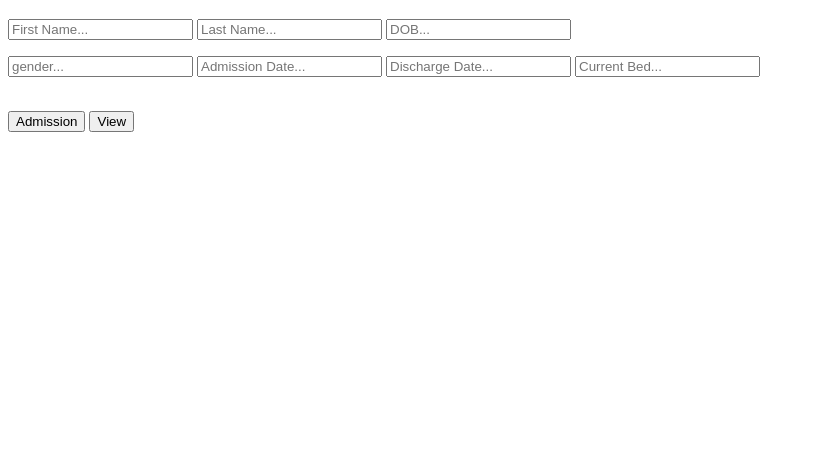
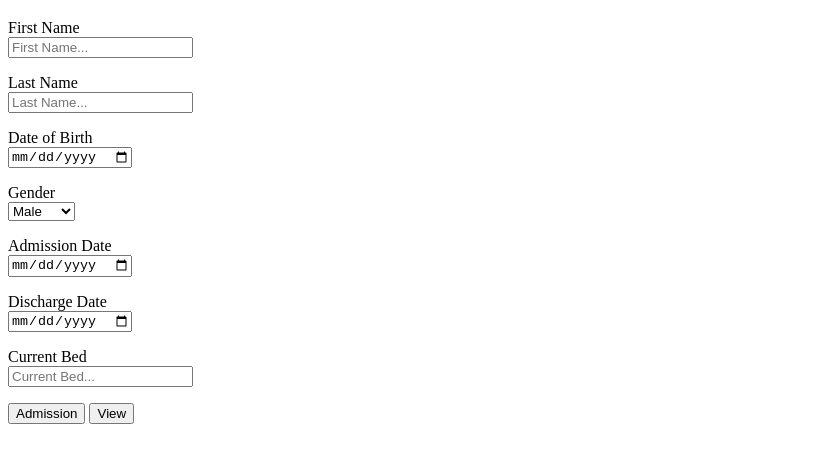
Before and after one commit to xkyu815/ADT-Event-Handler, a plain HTML site: page index.html in a window 1280 px wide. Shown: the part 61-524 px from the top of the page, without its empty margins (0-815 px from the left). Drawn offline with Linux system fonts and the light colour scheme; no server answers.

```diff
--- a/index.html
+++ b/index.html
@@ -8,13 +8,16 @@
     <h1>Patient Information</h1>
     <div id='create-patient'>
       <form id="patient-form">
-        <input required id="firstName" placeholder="First Name...">
-        <input required id="lastName" placeholder="Last Name...">
-        <input required id="dob" placeholder="DOB...">
-        <p><input required id="gender" placeholder="gender...">
-        <input required id="admissionDate" placeholder="Admission Date...">
-        <input required id="dischargeDate" placeholder="Discharge Date...">
-        <input id="currentBed" placeholder="Current Bed..."></p><br>
+        <label>First Name<br><input required id="firstName" placeholder="First Name..."></label><br>
+       <p><label>Last Name<br><input required id="lastName" placeholder="Last Name..."></label></p>
+       <p><label>Date of Birth<br><input required type="date" id="dob"></label></p>
+       <p><label>Gender<br><select name = "gender" required id="gender"></label></p>
+        <option value="Male">Male</option>
+        <option value="Female">Female</option></select>
+
+       <p><label>Admission Date<br><input required type="date" id="admissionDate" placeholder="Admission Date..."></label></p>
+       <p><label>Discharge Date<br><input type="date" id="dischargeDate" placeholder="Discharge Date..."></label></p>
+       <p><label>Current Bed<br><input id="currentBed" placeholder="Current Bed..."></label></p>
         <input type="submit" value="Admission" name="admission">
         <input type="submit" value="View" name="view">
     </div>
```
Also changed, not shown: patientsInfo.json (+30 -0 lines).
